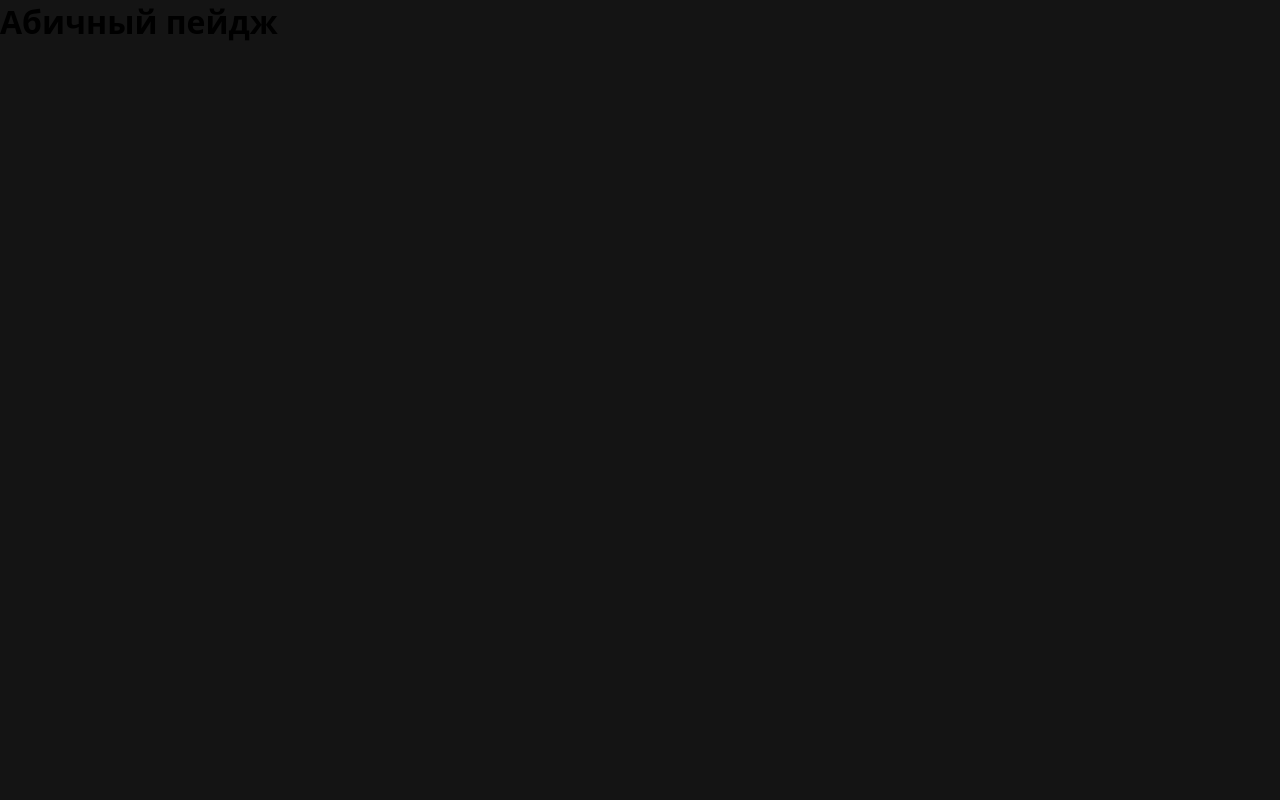
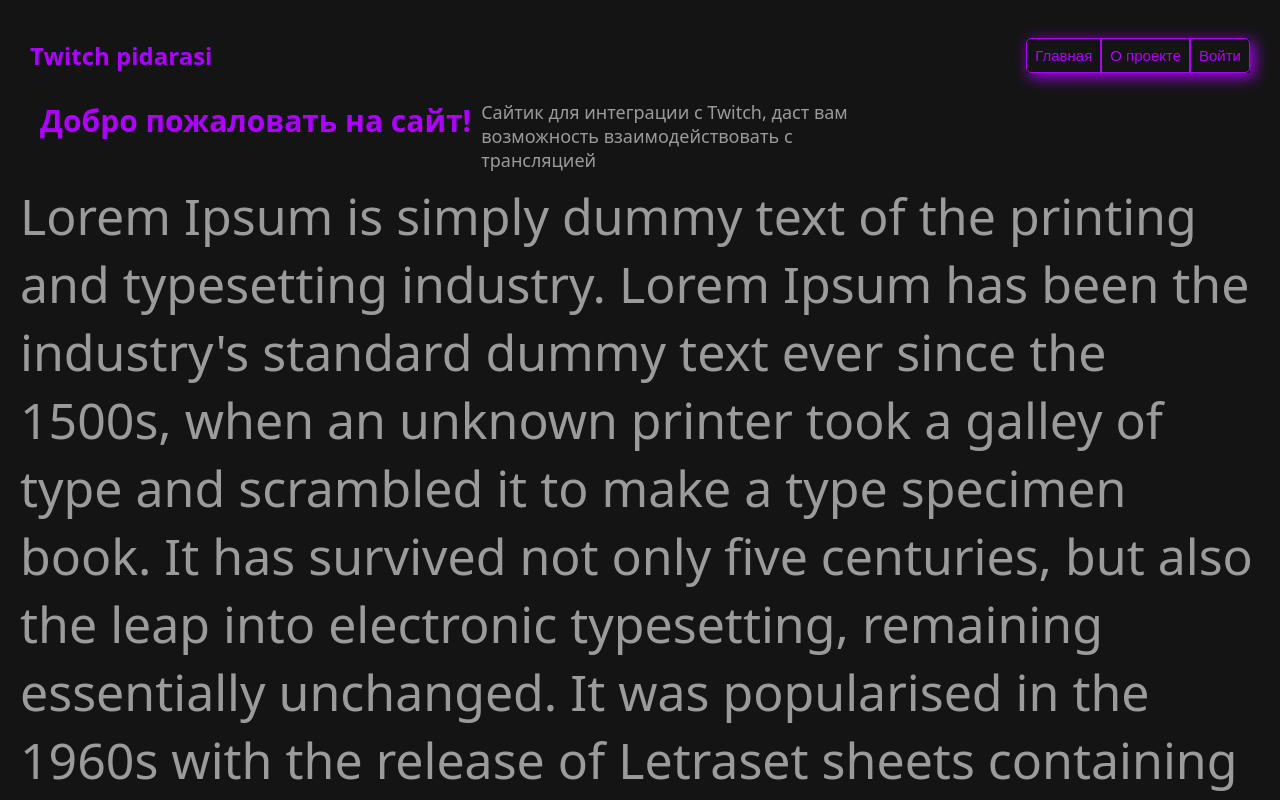
Before and after one commit to zep69/streamers-site, a Nuxt app: page / in a window 1280 px wide. Shown: the top 800 px of the page. Built offline with nearby package versions, Linux system fonts and the light colour scheme.

Commit message:
gsap add

```diff
--- a/app/components/Header.vue
+++ b/app/components/Header.vue
@@ -2,7 +2,12 @@
     <div class="header">
         <div class="header--btn-row">
             <div>
-                <button class="primary-button">Click</button>
+                <h2>Twitch pidarasi</h2>
+            </div>
+            <div class="btn-wrapper">
+                <button class="btn-group btn-group--start">Главная</button>
+                <button class="btn-group">О проекте</button>
+                <button class="btn-group btn-group--end">Войти</button>
             </div>
         </div>
     </div>
@@ -15,12 +20,9 @@
 <style scoped lang="scss">
 .header{
     height: 70px;
-    border: thin solid var(--secondary-color);
-    background-color: var(--bg-color-secondary);
+    border: none;
+    background-color: none;
     border-radius: 15px;
-    -webkit-box-shadow: 4px 4px 15px 0px var(--primary-color);
-    -moz-box-shadow: 4px 4px 15px 0px var(--primary-color);
-    box-shadow: 4px 4px 15px 0px var(--primary-color);
     &--btn-row  {
         display: flex;
         justify-content:space-between;
@@ -30,4 +32,28 @@
     }
 
 }
+.btn-wrapper {
+    -webkit-box-shadow: 4px 4px 15px 0px var(--primary-color);
+    -moz-box-shadow: 4px 4px 15px 0px var(--primary-color);
+    box-shadow: 4px 4px 15px 0px var(--primary-color);
+}
+.btn-group{
+    background-color: none;
+    color: var(--primary-color);
+    background: none;
+    font-size: 15px;
+    padding: 8px;
+    border: solid var(--primary-color) thin;
+    &--start{
+        border-radius: 5px 0 0 5px;
+    }
+    &--end{
+        border-radius: 0 5px 5px 0;
+    }
+}
+.btn-group:hover{
+    background-color: var(--primary-color);
+    color: var(--bg-color-secondary);
+    cursor: pointer;
+}
 </style>
--- a/app/pages/index.vue
+++ b/app/pages/index.vue
@@ -1,13 +1,83 @@
 <template>
-    <div>
-        <h1>Абичный пейдж</h1>
+    <div style="margin-top: 20px;padding-left: 20px;padding-right: 20px;">
+        <Header />
+        <div class="body-main">
+            <div style="display:  flex; justify-content: start;">
+                <h2 class="box-h">Добро пожаловать на сайт!</h2>
+                <div class="box-s" style="width: 400px;margin-left: 10px;">
+                    <span>Сайтик для интеграции с Twitch, даст вам возможность взаимодействовать с трансляцией</span>
+                </div>
+            </div>
+        </div>
+        <section>
+            <div class="fade-up" style="color: var(--text-color-secondary);font-size: 50px;">Lorem Ipsum is simply dummy text of the printing and typesetting industry. Lorem Ipsum has been the industry's standard dummy text ever since the 1500s, when an unknown printer took a galley of type and scrambled it to make a type specimen book. It has survived not only five centuries, but also the leap into electronic typesetting, remaining essentially unchanged. It was popularised in the 1960s with the release of Letraset sheets containing Lorem Ipsum passages, and more recently with desktop publishing software like Aldus PageMaker including versions of Lorem Ipsum.</div>
+            <div class="fade-up" style="color: var(--text-color-secondary);font-size: 50px;">
+
+Lorem ipsum dolor sit amet, consectetur adipiscing elit. Nunc in tincidunt enim. Sed sit amet libero iaculis, aliquet metus eu, tempus tellus. Etiam nec urna purus. Cras facilisis tristique lorem sagittis tincidunt. Nulla tempor purus at dui consectetur, in pellentesque lectus vestibulum. Morbi vitae imperdiet erat. Etiam nec vulputate nulla, nec interdum nisl.
+
+In molestie erat ut turpis consequat, in ultricies nulla faucibus. Cras nec commodo justo. Suspendisse nisl dui, accumsan sit amet egestas at, consectetur sit amet lacus. Praesent id purus magna. Nam id magna gravida nulla condimentum semper a ut metus. Donec cursus, turpis ullamcorper posuere ornare, nunc lacus tristique nulla, nec pharetra arcu velit id ipsum. Nullam finibus mauris nec purus porttitor viverra vitae nec tortor. Class aptent taciti sociosqu ad litora torquent per conubia nostra, per inceptos himenaeos. Vestibulum facilisis et felis non aliquet. Pellentesque aliquam arcu ac leo euismod vestibulum. Donec vestibulum pulvinar sapien sit amet sodales. Sed non consequat dolor, at rhoncus odio. Interdum et malesuada fames ac ante ipsum primis in faucibus. Morbi dictum odio tortor, at facilisis mi commodo vitae. Mauris tristique velit dolor, ut scelerisque ligula elementum non.
+
+Duis eu facilisis massa. Vestibulum finibus ex id ullamcorper fringilla. Etiam malesuada egestas augue, in condimentum quam elementum ac. Sed pulvinar ipsum eros, sit amet venenatis erat eleifend et. Praesent id leo sit amet sem finibus finibus. Pellentesque turpis urna, consequat eget ligula vel, porta porttitor sem. Vestibulum malesuada venenatis eros, nec mollis velit cursus eget. Curabitur pretium nibh eu libero malesuada, quis pretium magna faucibus. Donec lacinia consectetur risus ut pellentesque. Cras dictum, massa ac maximus fringilla, tortor libero hendrerit ex, ac sodales enim velit et ante. Sed odio odio, varius et bibendum ac, hendrerit at metus. In eleifend tempus justo, id efficitur nunc tincidunt sed. Aenean sed volutpat ligula. Nulla rhoncus enim a ultricies mattis. Ut dignissim feugiat scelerisque. Donec a sodales tortor. </div>
+            <div class="fade-up" style="color: var(--text-color-secondary);font-size: 50px;">freestar
+freestar
+
+Lorem ipsum dolor sit amet, consectetur adipiscing elit. Nunc in tincidunt enim. Sed sit amet libero iaculis, aliquet metus eu, tempus tellus. Etiam nec urna purus. Cras facilisis tristique lorem sagittis tincidunt. Nulla tempor purus at dui consectetur, in pellentesque lectus vestibulum. Morbi vitae imperdiet erat. Etiam nec vulputate nulla, nec interdum nisl.
+
+In molestie erat ut turpis consequat, in ultricies nulla faucibus. Cras nec commodo justo. Suspendisse nisl dui, accumsan sit amet egestas at, consectetur sit amet lacus. Praesent id purus magna. Nam id magna gravida nulla condimentum semper a ut metus. Donec cursus, turpis ullamcorper posuere ornare, nunc lacus tristique nulla, nec pharetra arcu velit id ipsum. Nullam finibus mauris nec purus porttitor viverra vitae nec tortor. Class aptent taciti sociosqu ad litora torquent per conubia nostra, per inceptos himenaeos. Vestibulum facilisis et felis non aliquet. Pellentesque aliquam arcu ac leo euismod vestibulum. Donec vestibulum pulvinar sapien sit amet sodales. Sed non consequat dolor, at rhoncus odio. Interdum et malesuada fames ac ante ipsum primis in faucibus. Morbi dictum odio tortor, at facilisis mi commodo vitae. Mauris tristique velit dolor, ut scelerisque ligula elementum non.
+
+Duis eu facilisis massa. Vestibulum finibus ex id ullamcorper fringilla. Etiam malesuada egestas augue, in condimentum quam elementum ac. Sed pulvinar ipsum eros, sit amet venenatis erat eleifend et. Praesent id leo sit amet sem finibus finibus. Pellentesque turpis urna, consequat eget ligula vel, porta porttitor sem. Vestibulum malesuada venenatis eros, nec mollis velit cursus eget. Curabitur pretium nibh eu libero malesuada, quis pretium magna faucibus. Donec lacinia consectetur risus ut pellentesque. Cras dictum, massa ac maximus fringilla, tortor libero hendrerit ex, ac sodales enim velit et ante. Sed odio odio, varius et bibendum ac, hendrerit at metus. In eleifend tempus justo, id efficitur nunc tincidunt sed. Aenean sed volutpat ligula. Nulla rhoncus enim a ultricies mattis. Ut dignissim feugiat scelerisque. Donec a sodales tortor.
+
+Ut accumsan lorem eget blandit elementum. Aliquam dictum nulla eu mollis venenatis. Vivamus a sem eros. Ut rutrum magna nec erat tristique, nec consectetur tellus luctus. Duis sit amet lectus in elit venenatis viverra eget vel augue. Sed eget felis massa. Nullam vehicula, justo a lacinia tristique, leo augue fermentum diam, id mollis sapien mauris et ante.
+
+Suspendisse posuere augue id lobortis commodo. Phasellus ultricies, lorem ut viverra consectetur, enim tellus malesuada enim, sit amet tincidunt enim dui vel libero. Quisque vitae pellentesque velit, a scelerisque metus. Donec viverra velit non arcu efficitur pulvinar. Nulla ac diam et tellus lobortis gravida sed sit amet nibh. Nam dui felis, convallis sed efficitur ac, ornare et nunc. Pellentesque ac interdum massa, quis commodo purus. Quisque a scelerisque ante, et bibendum mauris. Pellentesque habitant morbi tristique senectus et netus et malesuada fames ac turpis egestas. Vivamus fringilla tortor rhoncus odio tincidunt, ac eleifend augue dictum. Nullam tempus eget est non ultricies. Pellentesque erat sem, egestas in libero eget, congue tristique orci. Nullam maximus congue pretium. </div>
+        </section>
     </div>
 </template>
 
 <script setup lang="ts">
+import { onMounted } from 'vue'
 
+const { $gsap } = useNuxtApp()
+
+onMounted(() => {
+  $gsap.utils.toArray<HTMLElement>('.fade-up').forEach(el => {
+    $gsap.from(el, {
+      y: 40,
+      opacity: 0,
+      duration: 0.6,
+      ease: 'power2.out',
+      scrollTrigger: {
+        trigger: el,
+        start: 'top 85%',
+        toggleActions: 'play none none reverse'
+      }
+    })
+  })
+  const tl = $gsap.timeline()
+  tl.from('.box-h', {
+    x: -100,
+    opacity: 0,
+    duration: 1,
+    ease: 'power2.out'
+  }).from('.box-s', {
+    x: 100,
+    opacity: 0,
+    duration: 1,
+    ease: 'power2.out'
+  }, '-=0.4')
+})
 </script>
 
 <style scoped>
-
+.body-main{
+    padding: 10px 20px 10px 20px;
+}
+.body-main h2{
+    color: var(--primary-color);
+    font-size: 30px;
+}
+span{
+    color: var(--text-color-secondary);
+    font-size: 18px;
+}
 </style>
--- /dev/null
+++ b/app/plugins/gsap.client.ts
@@ -0,0 +1,13 @@
+import gsap from 'gsap'
+import ScrollTrigger from 'gsap/ScrollTrigger'
+
+export default defineNuxtPlugin(() => {
+  gsap.registerPlugin(ScrollTrigger)
+
+  return {
+    provide: {
+      gsap,
+      ScrollTrigger
+    }
+  }
+})
--- a/package.json
+++ b/package.json
@@ -13,6 +13,7 @@
     "@mdi/js": "^7.4.47",
     "@pinia/nuxt": "^0.11.3",
     "dotenv": "^17.2.3",
+    "gsap": "^3.14.2",
     "nuxt": "^4.3.0",
     "pinia": "^3.0.4",
     "vue": "^3.5.27",
```
Also changed, not shown: 1 other file (tests, documents, lock files or other folders).
